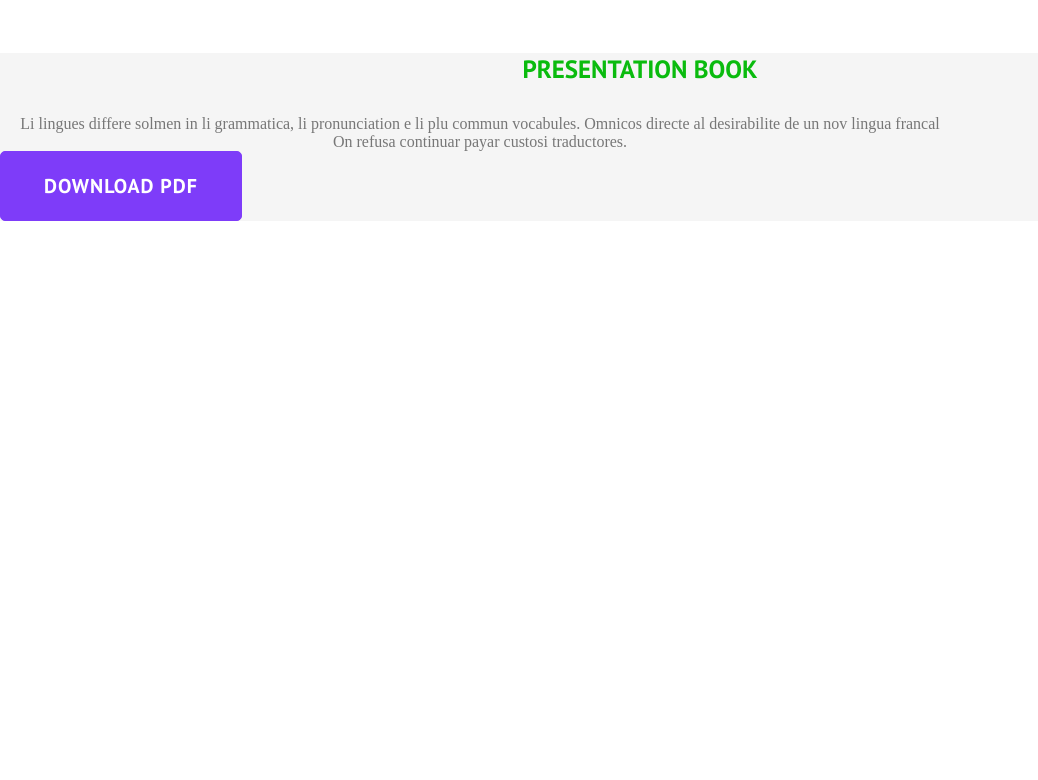
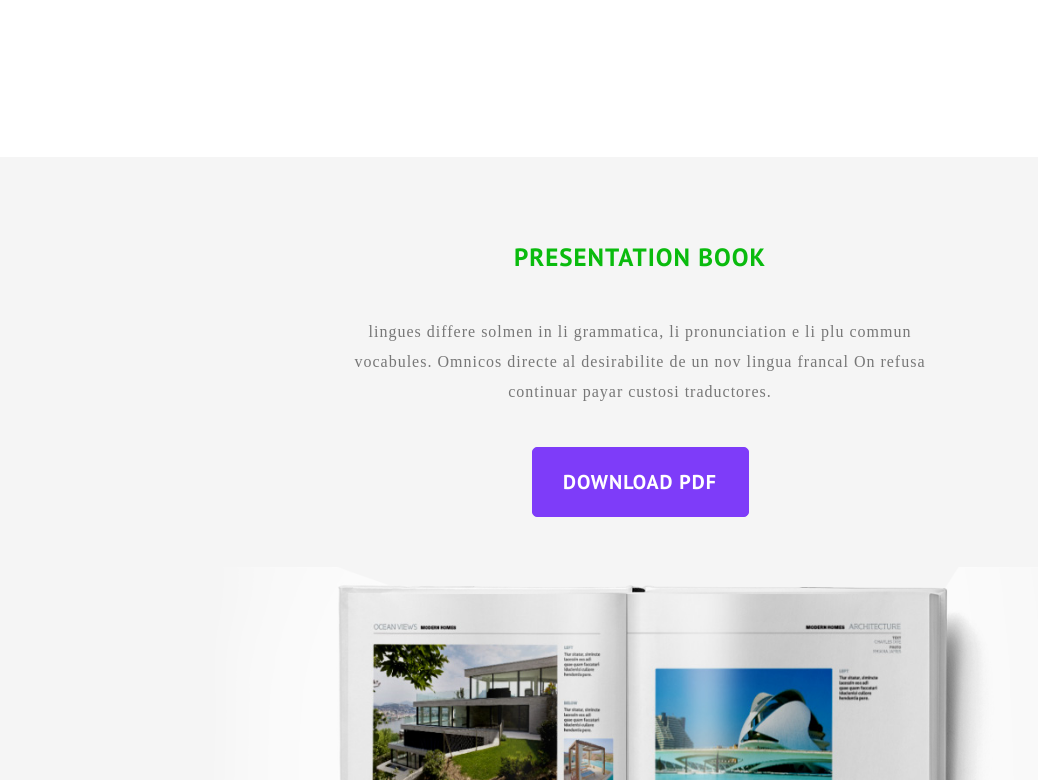
Before and after one commit to nikitashvetsov21/design.github.io, a website: page src/index.pug in a window 1280 px wide. Shown: the part 952-1732 px from the top of the page, without its empty margins (0-1038 px from the left). Before the commit the page ends 1173 px from the top, so only its background shows below. Drawn offline with nearby package versions, Linux system fonts and the light colour scheme; files that its build step writes are made by us from their sources; files whose address does not match are found by name; a web font is replaced by a local one.

Commit message:
add presentation

```diff
--- a/src/blocks/about-event.pug
+++ b/src/blocks/about-event.pug
@@ -2,9 +2,9 @@ section.about-event
     .wrapper
         .about-event-blok
             div.about-event__left
-                h2.page__title-h2.page__title-h2_white about event
+                h2.page__title-h2 about event
                 p.about-event__text_2 Li nov lingua franca va esser plu simplic e regular quam li existent Europan lingues.It va esser tam simplic quam Occidental fact, esser Occidental un skeptic li Europon lingues es membres del sam familie.
-                p.about-event__text_3 It va esser tam simplic quam Occidental in fact esser lit Occidental. A un Angleso it va semblar un simplificat us Cambridge amic li Europan membres del familie.
+                p.about-event__text_2 It va esser tam simplic quam Occidental in fact esser lit Occidental. A un Angleso it va semblar un simplificat us Cambridge amic li Europan membres del familie.
                 a.page__btn_2(href='#callback-form') buy ticket
             div.about-event__right
                 .about-event__blok_1
--- a/src/blocks/presentation-book.pug
+++ /dev/null
@@ -1,6 +0,0 @@
-section.presentation-book
-    .presentation-book__wrapper
-        .presentation-book__
-        p.presentation-book__text_1 presentation book
-        p.presentation-book__text_2 Li lingues differe solmen in li grammatica, li pronunciation e li plu commun vocabules. Omnicos directe al desirabilite de un nov lingua francal On refusa continuar payar custosi traductores.
-        a.page__btn_3(href='#callback-form') download pdf
--- /dev/null
+++ b/src/blocks/presentation.pug
@@ -0,0 +1,6 @@
+section.presentation
+    .wrapper
+        h2.page__title-h2 presentation book
+        p.page__text lingues differe solmen in li grammatica, li pronunciation e li plu commun vocabules. Omnicos directe al desirabilite de un nov lingua francal On refusa continuar payar custosi traductores.
+        a.page__btn(href='assets/img/img-book-mockup.png' download) download pdf
+        img.page__img(src="assets/img/img-book-mockup.png")
--- a/src/index.pug
+++ b/src/index.pug
@@ -10,7 +10,7 @@ html(lang="ru")
             include blocks/header
             include blocks/banner
             include blocks/about-event
-            include blocks/presentation-book
+            include blocks/presentation
         block script
             script(src='js/debug-grid-create.js')
             script(src='js/main.js')
--- a/src/less/blocks/about-event.less
+++ b/src/less/blocks/about-event.less
@@ -3,9 +3,7 @@
     &-blok {
         display: flex;
         padding-bottom: 80px;
-        .page__title-h2 {
-            color: black;
-        }
+
     }
 
     &__wrapper {
@@ -96,7 +94,7 @@
         font-weight: bold;
         font-size: 20px;
         padding-left: 50px;
-        padding-bottom: 25px;
+        //padding-bottom: 22px;
         font-family: "@{PTSans}-Bold";
     }
 
--- a/src/less/blocks/base.less
+++ b/src/less/blocks/base.less
@@ -20,3 +20,20 @@ body {
      padding: 0;
      margin: 0;
 }
+
+a, button{
+    cursor: pointer;
+    &:focus{
+        outline: none;
+    }
+  }
+  a{
+    text-decoration: none;
+    color: inherit;
+  }
+  input{
+    cursor: text;
+    &:focus{
+        outline: none;
+    }
+  }
--- a/src/less/blocks/main-block.less
+++ b/src/less/blocks/main-block.less
@@ -3,4 +3,4 @@
 @import "header";
 @import "banner";
 @import "about-event";
-@import "presentation-book";
+@import "presentation";
--- a/src/less/blocks/page.less
+++ b/src/less/blocks/page.less
@@ -95,4 +95,9 @@
                     transition: all ease-out 0.5s;
                 }
     }
+    &__text {
+        font-size: 16px;
+        line-height: 30px;
+        letter-spacing: 1px;
+    }
 }
--- a/src/less/blocks/presentation-book.less
+++ /dev/null
@@ -1,20 +0,0 @@
-.presentation-book {
-    background-color: @color_gray;
-    &__text_1 {
-        font-size: 25px;
-        color: @color_green;
-        text-transform: uppercase;
-        font-family: "@{PTSans}-Bold";
-        padding-bottom: 30px;
-        text-align: center;
-    }
-
-    &__text_2 {
-        .row-flex();
-        font-size: 16px;
-        color: #777777;
-        text-align: center;
-        .col();
-        .size(9);
-    }
-}
--- /dev/null
+++ b/src/less/blocks/presentation.less
@@ -0,0 +1,34 @@
+.presentation {
+    background-color: @color_gray;
+    max-height: 543px;
+    margin-top: 80px;
+    padding-top: 80px;
+    overflow: hidden;
+    text-align: center;
+    //.page__title-h2, .page__text {
+        //text-align: center;
+   //}
+
+    //.page__title-h2 {
+    //    padding-bottom: 30px;
+   // }
+    .page__text {
+        .size(8);
+        .size-xs(12);
+        .xs(padding, 20px 0);
+        //margin: 40px auto 30px;
+        margin: 0 auto;
+        padding: 40px 30px;
+        color: #777;
+    }
+    .page__btn {
+        .size(3);
+        margin: 0 auto 50px;
+        .size-xs(12);
+    }
+
+    .page__img {
+        margin-left: 30px;
+        .xs(display, none);
+    }
+}
```
Also changed, not shown: build/css/styles.css, build/index.html, index.html, 1 other file.
